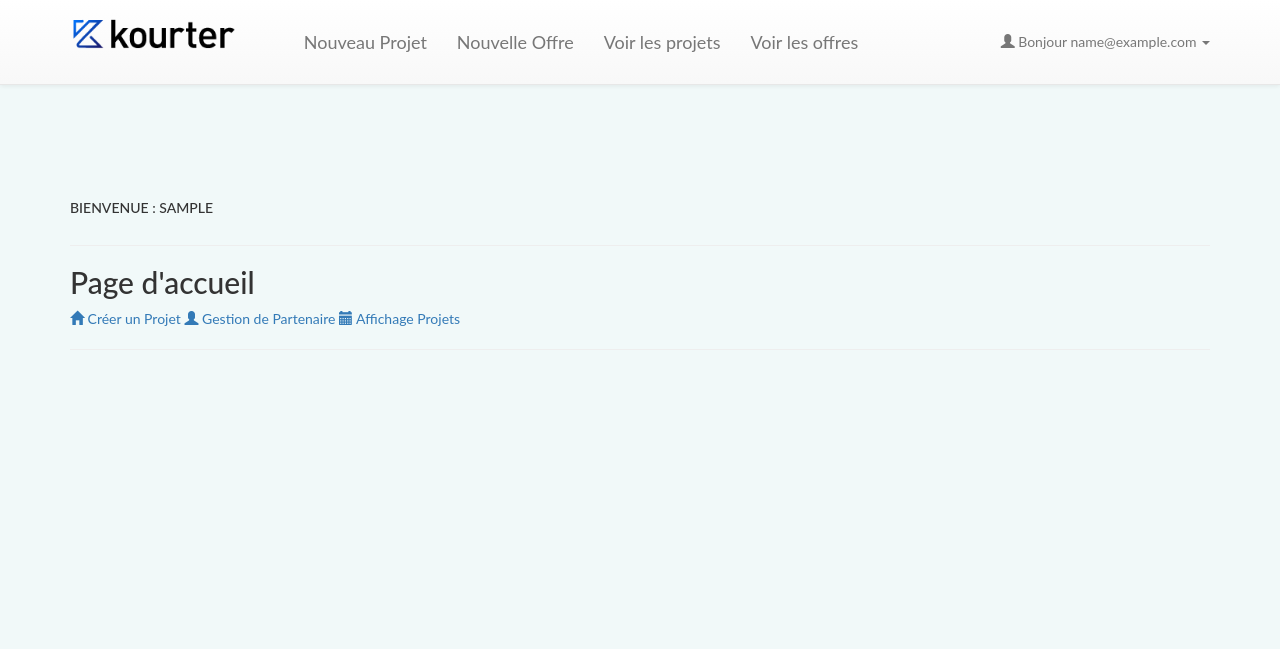
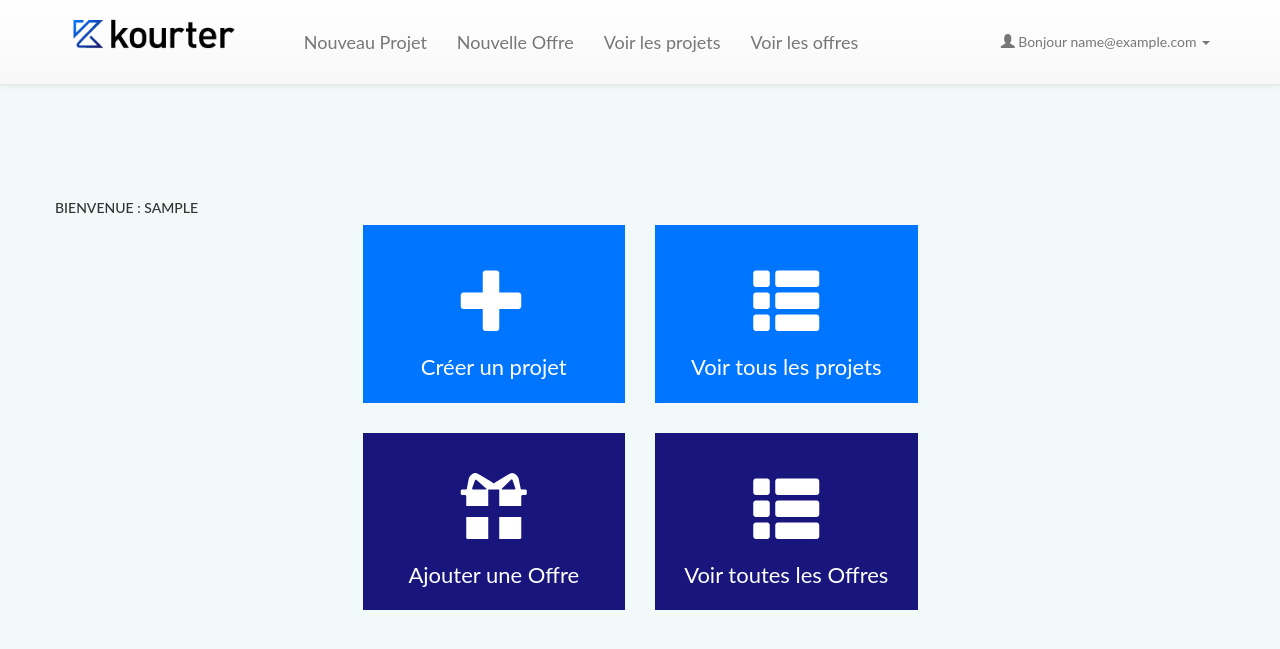
Before and after one commit to toshiirox/kourter, a PHP site: page /V1/home.php in a window 1280 px wide. Shown: the top 649 px of the page. Run offline with PHP 8.4, Linux system fonts and the light colour scheme; the visitor is signed in with stand-in values (Sample User, id 1).

Commit message:
home+style

```diff
--- a/V1/home.php
+++ b/V1/home.php
@@ -2,6 +2,7 @@
 
   <!-- NAV -->
   <?php include('header.php'); ?>
+
 
 
   <div class="clearfix"></div>
@@ -11,17 +12,69 @@
 
     <div class="container">
 
-    	<label class="h5">Bienvenue : <?php print($userRow['user_name']); ?></label>
-      <hr />
-      <p class="h2">Page d'accueil</p>
+      <div class="row"><label class="h5 bienvenue">Bienvenue : <?php print($userRow['user_name']); ?></label></div>
 
-      <p>
-        <a href="#"><span class="glyphicon glyphicon-home"></span> Créer un Projet</a>
-        <a href="#"><span class="glyphicon glyphicon-user"></span> Gestion de Partenaire</a>
-        <a href="#"><span class="glyphicon glyphicon-calendar"></span> Affichage Projets</a>
-        <hr />
-      </p>
 
+      <div class="row text-center marge-20">
+        <div class="col-md-offset-3 col-md-3">
+          <div class="pastille">
+            <a href="../V1/projet.php">
+              <div class="icone">
+                <span class="glyphicon glyphicon-plus"></span>
+              </div>
+              <div>
+                Créer un projet
+              </div>
+
+            </a>
+          </div>
+        </div>
+
+        <div class="col-md-3">
+          <div class="pastille">
+            <a href="../V1/view.projet.php">
+              <div class="icone">
+                <span class="glyphicon glyphicon-th-list"></span>
+              </div>
+              <div>
+                Voir tous les projets
+              </div>
+
+            </a>
+          </div>
+        </div>
+      </div>
+
+
+      <div class="row text-center">
+        <div class="col-md-offset-3 col-md-3">
+          <div class=" pastille-b">
+            <a href="../V1/offre.php">
+              <div class="icone">
+                <span class="glyphicon glyphicon-gift"></span>
+              </div>
+              <div>
+                Ajouter une Offre
+              </div>
+
+            </a>
+          </div>
+        </div>
+
+       <div class=" col-md-3">
+          <div class=" pastille-b">
+            <a href="../V1/view.offre.php">
+              <div class="icone">
+                <span class="glyphicon glyphicon-th-list"></span>
+              </div>
+              <div>
+                Voir toutes les Offres
+              </div>
+
+            </a>
+          </div>
+        </div>
+     </div>
 
 
 
@@ -29,4 +82,44 @@
 
   </div>
 
-  <?php include ('footer.php'); ?>
+  <script src="bootstrap/js/bootstrap.min.js"></script>
+
+
+
+
+
+  <!--  <p class="h2">Page d'accueil</p>  -->
+
+      <!-- <p>
+        <a href="#"><span class="glyphicon glyphicon-home"></span> Créer un Projet</a>
+        <a href="#"><span class="glyphicon glyphicon-user"></span> Gestion de Partenaire</a>
+        <a href="#"><span class="glyphicon glyphicon-calendar"></span> Affichage Projets</a>
+        <hr />
+      </p> -->
+
+<!-- <table class="table">
+  <tr class="col-md-4"><td><a href="#"><span class="glyphicon glyphicon-home"></span></a></td></tr>
+  <tr class="col-md-4"><td><a href="#">Créer un Projet</a></td></tr>
+</table>
+
+<table class="table">
+  <tr class="col-md-4"><td><a href="#"><span class="glyphicon glyphicon-home"></span></a></td></tr>
+  <tr class="col-md-4"><td><a href="#">Gestion de Partenaire</a></td></tr>
+</table>
+</table>
+
+<table class="table col-md-4">
+  <tr><td><a href="#"><span class="glyphicon glyphicon-home"></span></a></td></tr>
+  <tr><td><a href="#">Affichage Projets</a></td></tr>
+</table>
+</table>
+
+
+    </div>
+  -->
+
+
+
+
+</body>
+</html>
--- a/V1/style.css
+++ b/V1/style.css
@@ -37,6 +37,47 @@
 
 
 
+
+/*-----------HOME-----------*/
+.pastille{
+  background-color: #0075ff;
+  text-align: center;
+  color: #fff ;
+  padding : 20px 0;
+
+}
+
+.pastille:hover{
+  background-color: #0058bf;
+}
+
+.pastille-b{
+  background-color: #18157c;
+  text-align: center;
+  color: #fff;
+  padding : 20px 0;
+}
+.pastille-b:hover{
+  background-color: #09083a;
+}
+
+.pastille a, .pastille-b a {
+  text-decoration: none;
+  font-family: 'Lato','Open Sans', 'Helvetica';
+  font-size: 22px;
+  color: #fff;
+}
+
+.icone{
+  font-size: 3em;
+  padding: 20px 0;
+}
+
+.marge-20{
+  margin-bottom: 30px;
+}
+
+/*---------END HOME--------*/
 
 
   .form-signin {
```
